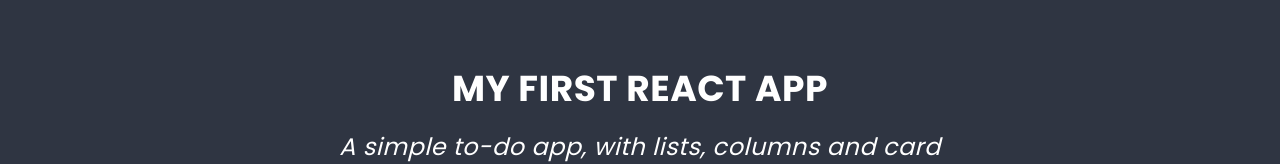
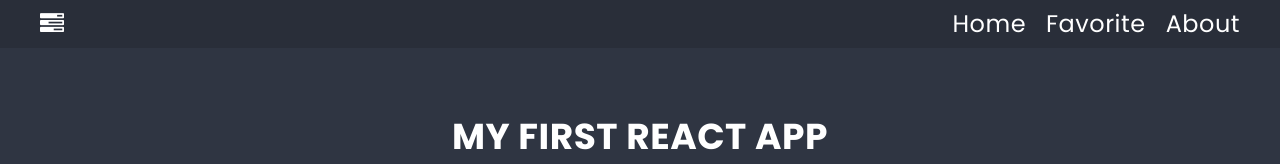
Before and after one commit to MarcinDobrzanski/react-app, a React (Create React App) app: page / in a window 1280 px wide. Shown: the top 164 px of the page. Built offline with nearby package versions, Linux system fonts and the light colour scheme.

Commit message:
Add NavBar components

```diff
--- a/package.json
+++ b/package.json
@@ -10,6 +10,7 @@
     "react": "^18.2.0",
     "react-dom": "^18.2.0",
     "react-redux": "7.2.5",
+    "react-router-dom": "6.0.1",
     "react-scripts": "5.0.1",
     "redux": "4.2.0",
     "redux-devtools-extension": "2.13.9",
--- a/src/App.js
+++ b/src/App.js
@@ -1,15 +1,19 @@
 import Hero from './components/Hero/Hero'
 import SearchForm from './components/SearchForm/SearchForm'
 import List from './components/List/List';
+import NavBar from './components/NavBar/NavBar';
 import Container from './components/Container/Container';
 
 const App = () => {
   return (
-    <Container>
-      <Hero />
-      <SearchForm />
-      <List />
-    </Container>
+    <main>
+      <NavBar />
+      <Container>
+        <Hero />
+        <SearchForm />
+        <List />
+      </Container>
+    </main>
   );
 };
 
--- a/src/components/Container/Container.module.scss
+++ b/src/components/Container/Container.module.scss
@@ -2,5 +2,5 @@
 
 .container {
   max-width: 1200px;
-  margin: 20px auto;
+  margin: 0 auto 20px;
 }
--- /dev/null
+++ b/src/components/NavBar/NavBar.js
@@ -0,0 +1,23 @@
+import styles from './NavBar.module.scss';
+import Container from './../Container/Container';
+
+const NavBar = () => {
+  return (
+    <nav className={styles.nav}>
+      <Container className={styles.container}>
+        <div className={styles.wrapper}>
+          <a href='/' className={styles.link}>
+            <span className={styles.icon + ' fa fa-tasks'} />
+          </a>
+          <ul className={styles.list}>
+            <li><a href='/' className={styles.item}>Home</a></li>
+            <li><a href='/favorite' className={styles.item}>Favorite</a></li>
+            <li><a href='/about' className={styles.item}>About</a></li>
+          </ul>
+        </div>
+      </Container>
+    </nav>
+  );
+};
+
+export default NavBar;
--- /dev/null
+++ b/src/components/NavBar/NavBar.module.scss
@@ -0,0 +1,48 @@
+@import '../../styles/settings.scss';
+
+.nav {
+  // position: fixed;
+  // top: 0;
+  // left: 0;
+  // right: 0;
+  background-color: darken($color-dark, 3%);
+}
+
+.container {
+  margin: 0;
+  padding: 0;
+}
+
+.wrapper {
+  display: flex;
+  justify-content: space-between;
+  align-items: center;
+  padding: 10px 0;
+  margin: 0 auto;
+}
+
+.link {
+  color: $color-light;
+  text-decoration: none;
+  font-size: 24px;
+}
+
+.icon {
+  font-size: 24px;
+  color: $color-light;
+  margin-right: 20px;
+}
+
+.list {
+  display: flex;
+  list-style: none;
+  margin: 0;
+  padding: 0;
+}
+
+.item {
+  margin-left: 20px;
+  font-size: 24px;
+  color: $color-light;
+  text-decoration: none;
+}
```
Also changed, not shown: 1 other file (tests, documents, lock files or other folders).
